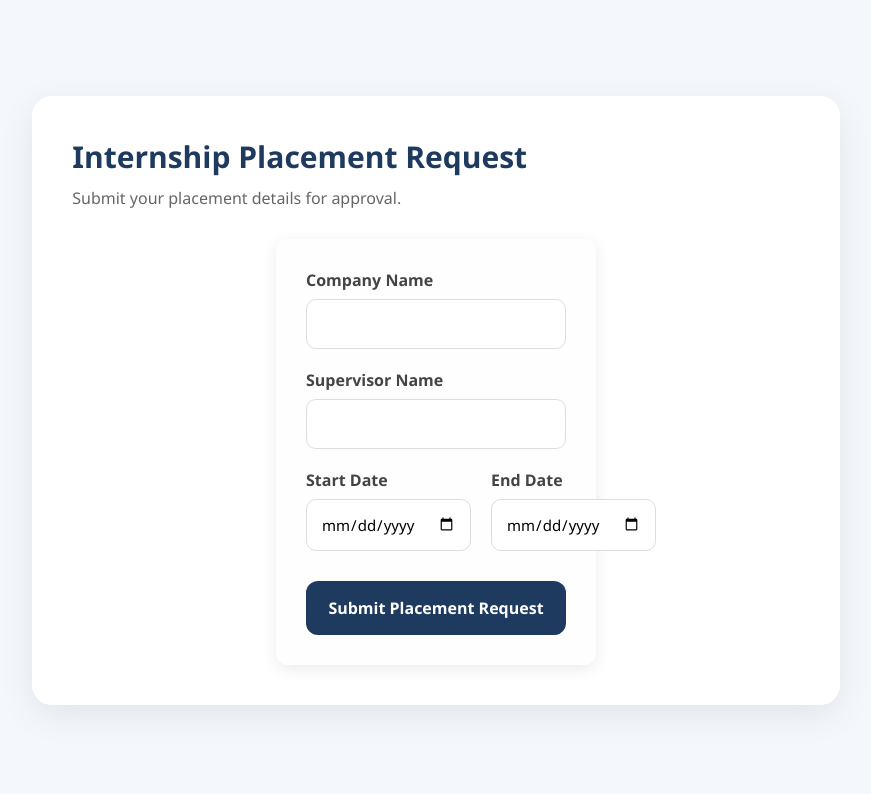
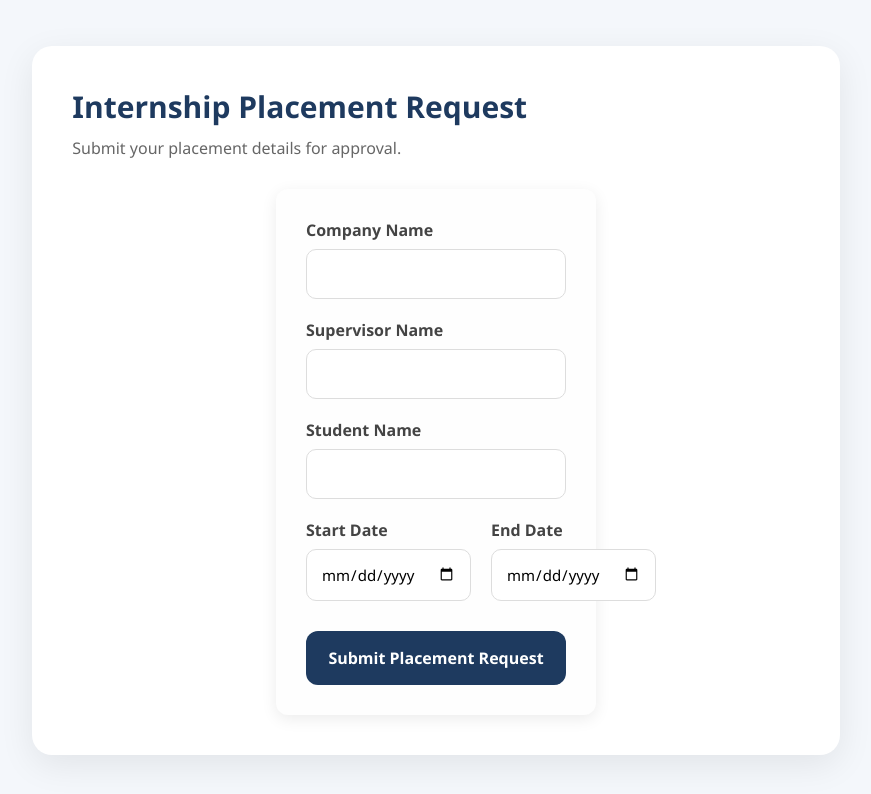
Before and after one commit to joyeuse08/development-project-, a React (Create React App) app in the folder frontend/: page /placement-request in a window 1280 px wide. Shown: the top 794 px of the page, without its empty margins (204-1075 px from the left). Built offline with nearby package versions, Linux system fonts and the light colour scheme.

Commit message:
added student name

```diff
--- a/frontend/src/pages/PlacementRequest.jsx
+++ b/frontend/src/pages/PlacementRequest.jsx
@@ -3,6 +3,7 @@ import api from "../axiosConfig";
 
 export default function PlacementRequest() {
   const [formData, setFormData] = useState({
+    student_name: "",
     company_name: "",
     workplace_supervisor_name: "",
     start_date: "",
@@ -54,6 +55,21 @@ export default function PlacementRequest() {
                 setFormData({
                   ...formData,
                   workplace_supervisor_name: e.target.value,
+                })
+              }
+              style={styles.input}
+            />
+          </div>
+
+          <div style={styles.formGroup}>
+            <label style={styles.label}>Student Name</label>
+            <input
+              type="text"
+              value={formData.student_name}
+              onChange={(e) =>
+                setFormData({
+                  ...formData,
+                  student_name: e.target.value,
                 })
               }
               style={styles.input}
```
